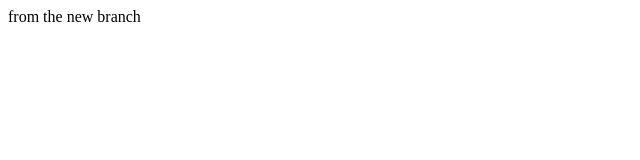
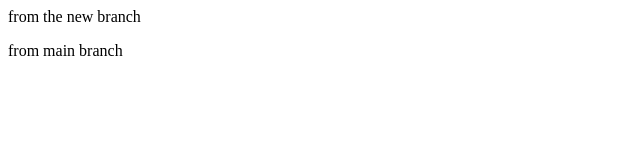
Before and after one commit to Rkb-Hasan/my-practise, a plain HTML site: page index.html in a window 1280 px wide. Shown: the full height of the page, 0-640 px from the left. Drawn offline with Linux system fonts and the light colour scheme.

Commit message:
changes from main

```diff
--- a/index.html
+++ b/index.html
@@ -7,5 +7,6 @@
   </head>
   <body>
     from the new branch
+    <p>from main branch</p>
   </body>
 </html>
```
